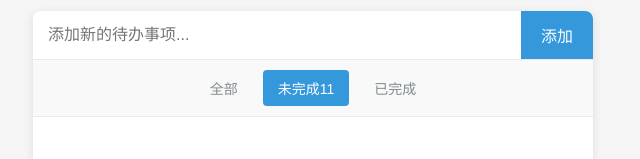
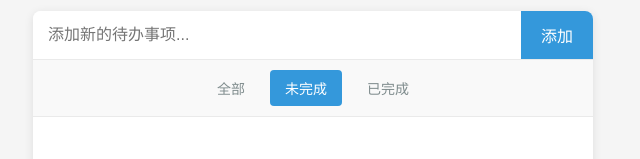
Before and after one commit to taylorhasnail-cmd/myproject, a website: page index.html in a window 1280 px wide. Shown: the part 133-292 px from the top of the page, without its empty margins (327-967 px from the left). Drawn offline with Linux system fonts and the light colour scheme; no server answers.

Commit message:
更新index.html

```diff
--- a/index.html
+++ b/index.html
@@ -26,7 +26,7 @@
 
             <div class="filters">
                 <button class="filter-btn" data-filter="all">全部</button>
-                <button class="filter-btn active" data-filter="active">未完成11</button>
+                <button class="filter-btn active" data-filter="active">未完成</button>
                 <button class="filter-btn" data-filter="completed">已完成</button>
             </div>
 
```
